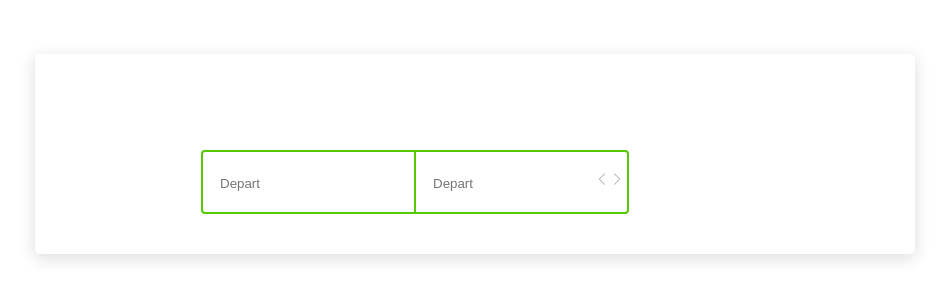
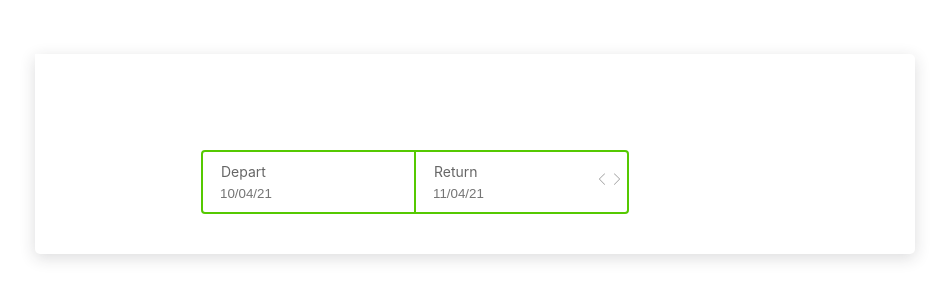
Before and after one commit to Shojeesh/Wg-date-picker, a React (Create React App) app: page / in a window 1280 px wide. Shown: the part 146-446 px from the top of the page, without its empty margins (165-1114 px from the left). Built offline with nearby package versions, Linux system fonts and the light colour scheme.

Commit message:
Component updates

```diff
--- a/src/App.js
+++ b/src/App.js
@@ -114,8 +114,11 @@ const DateField = styled.div`
     ${props=>props.active && css`
         border: solid 2px #55c901;
     `}
-    span{
-        display: none;
+    label{
+        font-size 1.4rem;
+        margin-left: 3px;
+        margin-bottom: 5px;
+        pointer-events: none;
         &.isActive{
             display: block;
         }
@@ -134,6 +137,9 @@ const DateFieldArrows = styled.div`
     right: 5px;
     display: flex;
     justify-content: space-between;
+    ${props => props.isDisabled && css`
+        display: none;
+    `}
 `
 const DateFieldArrow = styled.div`
     width: 15px;
@@ -194,14 +200,22 @@ const Calendar = styled.div`
     width: 100%;
     display: flex;
     position: relative;
+    &.isWeb{
+        .dpMonth + .dpMonth{
+            margin-left: 20px;
+        }
+    }
+    &.isMobile{
+        flex-direction: column;
+        .dpMonth + .dpMonth{
+            margin-top: 15px;
+        }
+    }
 `
 const Month = styled.div`
     width: 100%;
     max-width: 296px;
     position: relative;
-    & + & {
-        margin-left: 20px;
-    }
 `
 const Weeks = styled.div`
 `
@@ -364,6 +378,8 @@ const Tooltip = styled.div`
 
 function App() {
     const isMobile = false
+    const hasReturn = true
+    const hasValue = true
     const [showPicker, setShowPicker] = useState(false);
     const togglePicker = () => {
         setShowPicker(prevState => !prevState);
@@ -384,18 +400,17 @@ function App() {
                                 }
                                 <DateHolder>
                                     <DateField depart active onClick={togglePicker}>
-                                        <div>
-                                            <span>Depart</span>
-                                            <input readonly="readonly" type="text" placeholder="Depart" />
-                                        </div>
+                                        <label>Depart</label>
+                                        <input readonly="readonly" type="text" placeholder="10/04/21" />
                                     </DateField>
+                                    { hasReturn &&
                                         <DateField return active onClick={togglePicker}>
-                                        <div>
-                                            <span>Depart</span>
-                                            <input readonly="readonly" type="text" placeholder="Depart" />
-                                        </div>
+                                            <label>Return</label>
+                                            <input readonly="readonly" type="text" placeholder="11/04/21" />
                                         </DateField>
-                                    <DateFieldArrows disabled={"if value is empty inside arrows will be disabled, refer screenshot which I shared or check wego 😉"}>
+                                    }
+                                    <DateFieldArrows isDisabled={ hasValue === false}
+                                    >
                                         <DateFieldArrow onClick={() => console.log("previous date")}>
                                             <IconLeftArrow />
                                         </DateFieldArrow>
@@ -406,11 +421,10 @@ function App() {
                                 </DateHolder>
                             </WebHeader>
                         }
-                        {showPicker &&
-                            <>
+                        { showPicker &&
                             <Body>
-                                    <Calendar className={"align column or row based on isMobile"}>
-                                        <Month>
+                                <Calendar className={isMobile ? 'isMobile' : 'isWeb'}>
+                                    <Month className='dpMonth'>
                                         <MonthHeader>
                                             <Arrows>
                                                 <Arrow>
@@ -525,7 +539,8 @@ function App() {
                                             </Holidays>
                                         </Footer>
                                     </Month>
-                                        <Month>
+                                    { hasReturn &&
+                                        <Month className='dpMonth'>
                                             <MonthHeader>
                                                 <Arrow>
                                                     <IconLeftArrow />
@@ -636,9 +651,9 @@ function App() {
                                                 </Holidays>
                                             </Footer>
                                         </Month>
+                                    }
                                 </Calendar>
                             </Body>
-                            </>
                         }
                     </DatePicker>
                     { showPicker &&
```
Lines whose indentation alone changed are shown as unchanged.
